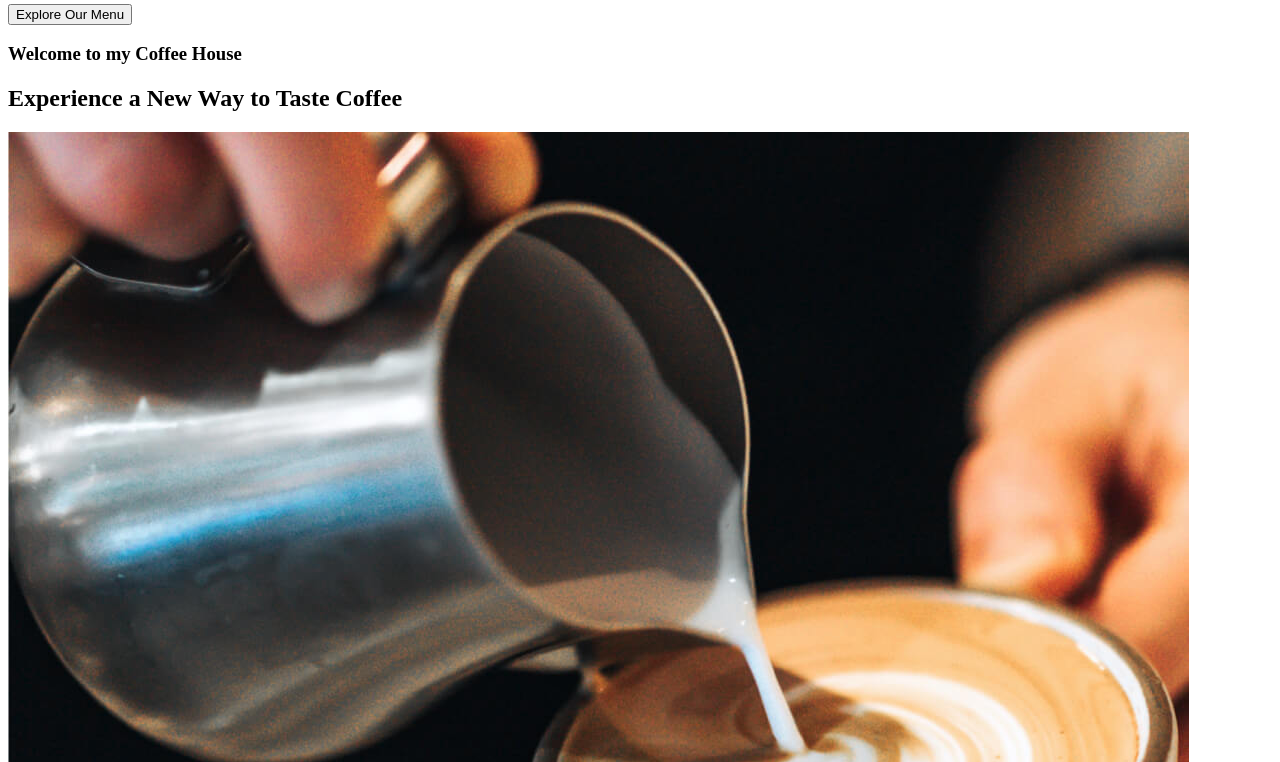
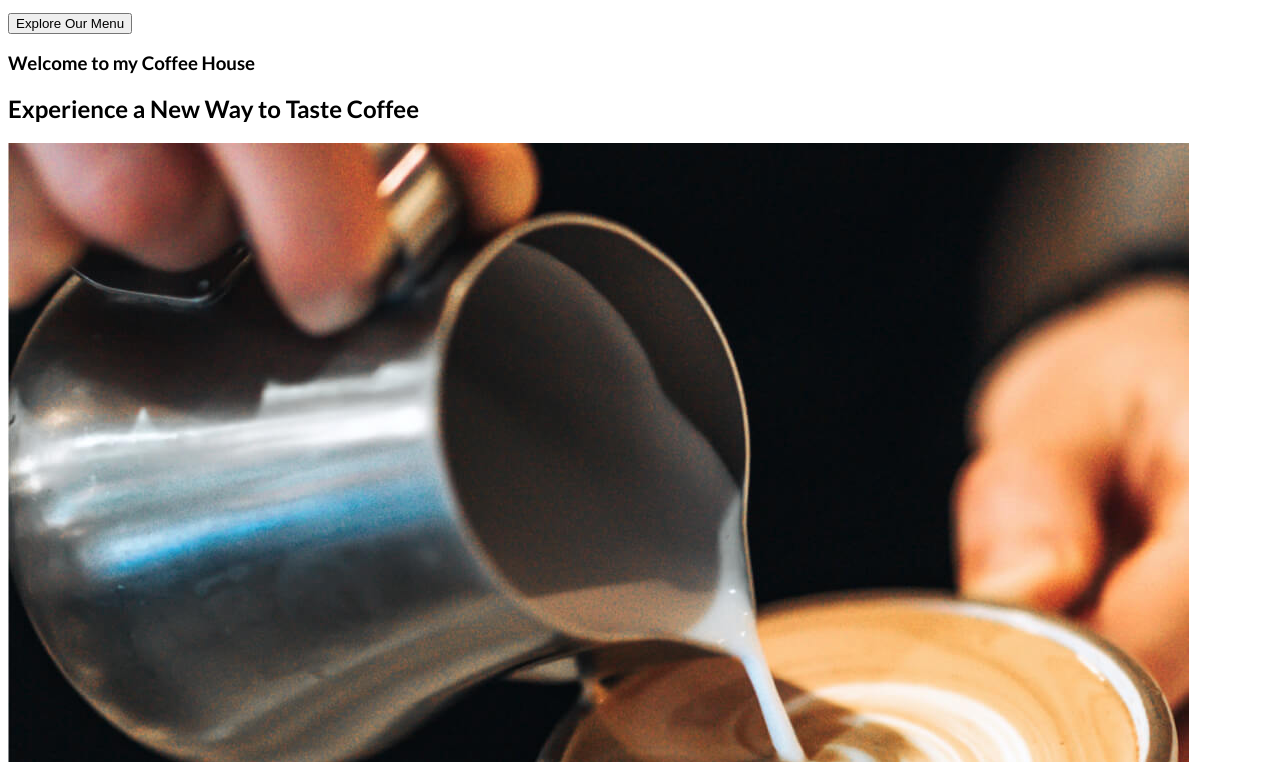
Before and after one commit to woo00022/mtm6201-midterm, a plain HTML site: page index.html in a window 1280 px wide. Shown: the part 288-1050 px from the top of the page. Drawn offline with Linux system fonts and the light colour scheme.

Commit message:
adds set box-sizing in css, changes font family

```diff
--- a/css/main.css
+++ b/css/main.css
@@ -1,4 +1,29 @@
-/* Don't forget to add reset code! */
+/* ---------- CSS STARTS HERE ---------- */
 
+/* ----- GENERAL/APPLIES THROUGHOUT ----- */
 
-/* Main CSS starts here! */
+/* -- Website font change -- */
+
+/* Headings */
+h1, h2, h3 {
+    font-family: "Lato", sans-serif;
+}
+/* Body & Footer */
+body, footer {
+    font-family: "Karla", sans-serif;
+}
+
+/* Centers & aligns all elements w/ a class of .wrapper */
+.wrapper {
+    margin: 0px auto;
+}
+
+/* sets box-sizing for all elements, restricts within */
+html {
+    box-sizing: border-box;
+}
+*,
+*:before,
+*:after{
+    box-sizing: inherit;
+}
```
